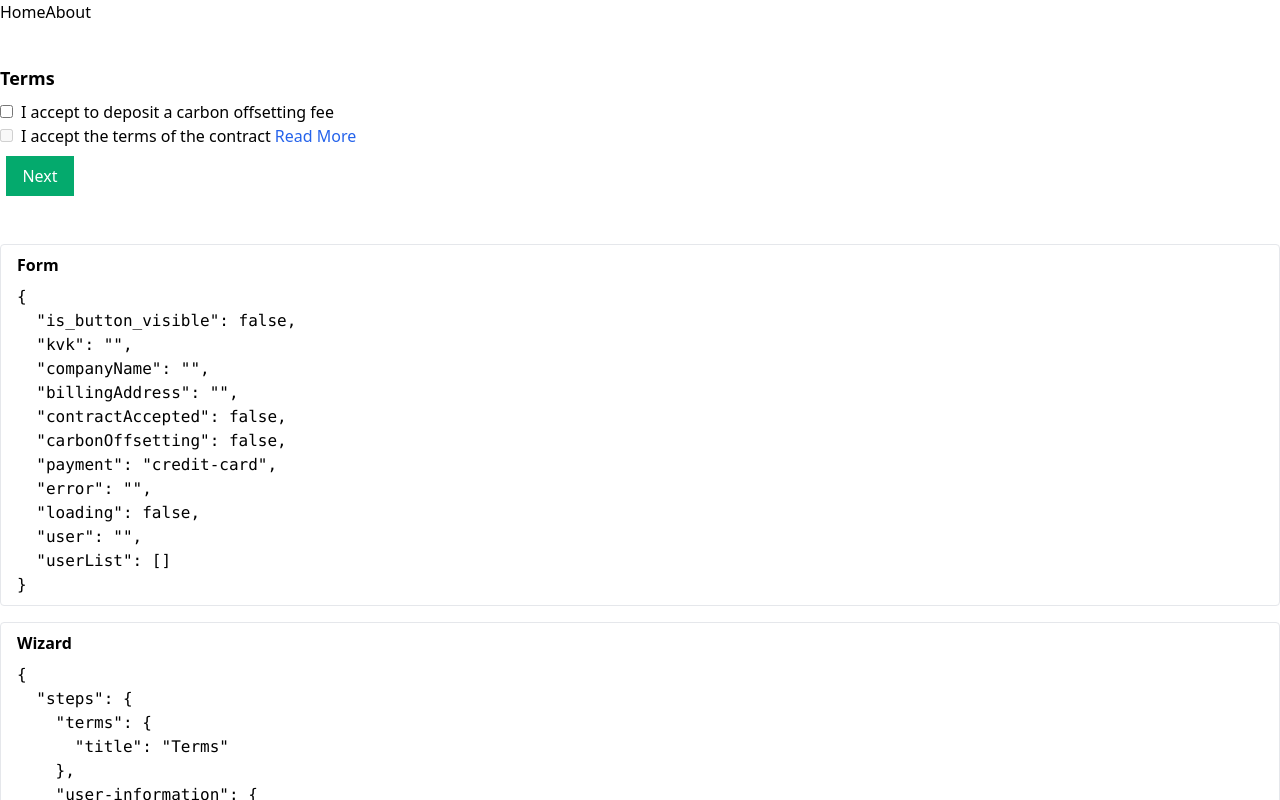
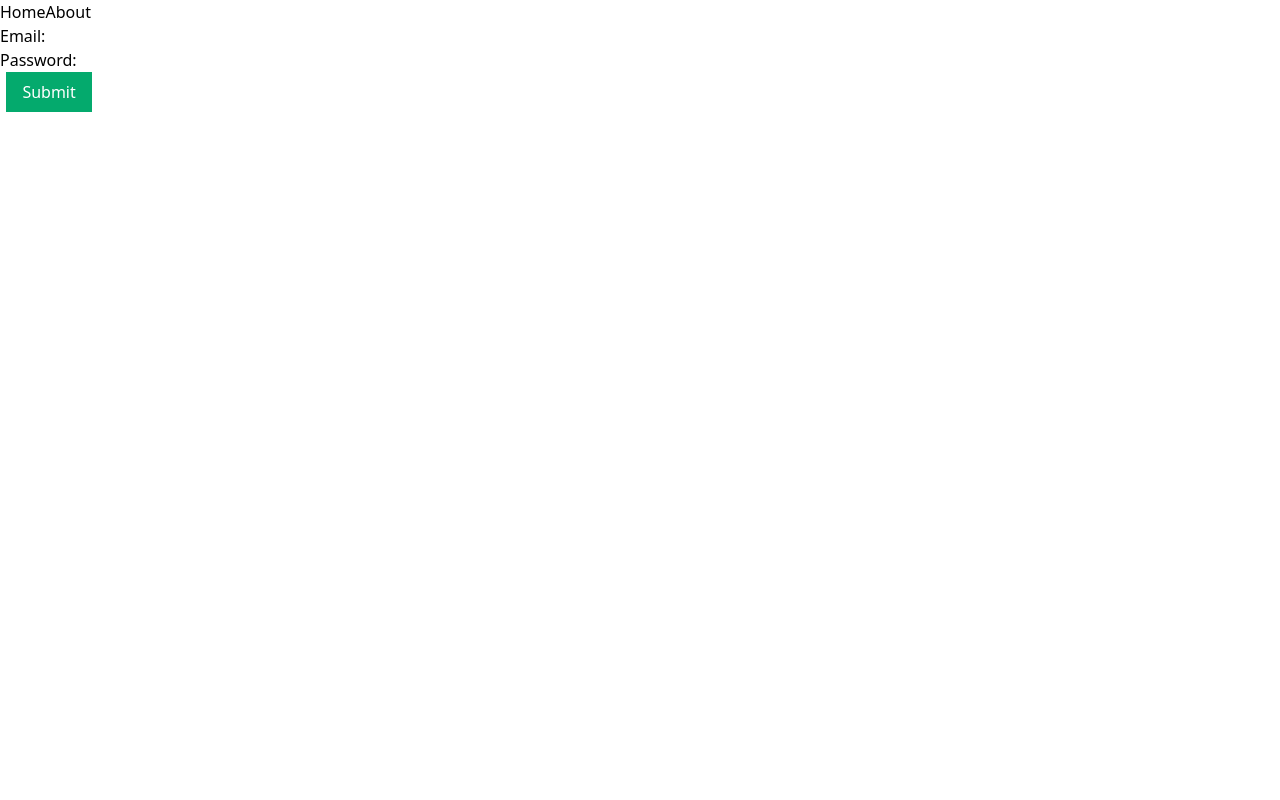
Before and after one commit to shubhamrawat0269/WEB-DEV-LEARN, a Nuxt app in the folder FRONTEND/NUXT-CRASH-2024/: page / in a window 1280 px wide. Shown: the top 800 px of the page. Built offline with nearby package versions, Linux system fonts and the light colour scheme.

Commit message:
TsFormValidator Added

```diff
--- /dev/null
+++ b/FRONTEND/NUXT-CRASH-2024/components/TsFormValidator.vue
@@ -0,0 +1,70 @@
+<template>
+    <form @submit.prevent="submitForm">
+        <div>
+            <label for="email">Email:</label>
+            <input v-model="form.email" type="email" id="email" />
+            <span v-if="errors.email">{{ errors.email }}</span>
+        </div>
+
+        <div>
+            <label for="password">Password:</label>
+            <input v-model="form.password" type="password" id="password" />
+            <span v-if="errors.password">{{ errors.password }}</span>
+        </div>
+
+        <button type="submit">Submit</button>
+    </form>
+</template>
+
+<script setup>
+import { ref } from 'vue';
+
+const form = ref({
+    email: '',
+    password: '',
+});
+
+const errors = ref({});
+
+const submitForm = () => {
+    errors.value = validateForm(form.value);
+
+    if (Object.keys(errors.value).length === 0) {
+        // Submit the form, no errors
+        console.log('Form Submitted:', form.value);
+    } else {
+        // Handle errors
+        console.log('Form Errors:', errors.value);
+    }
+};
+
+function validateForm(fields) {
+    const errors = {};
+
+    // Helper function to check if a value is an email
+    const isValidEmail = (email) => {
+        const regex = /^[^\s@]+@[^\s@]+\.[^\s@]+$/;
+        return regex.test(email);
+    };
+
+    // Loop through the form fields and apply validation rules
+    for (const [field, value] of Object.entries(fields)) {
+        // Required fields check
+        if (!value) {
+            errors[field] = `${field} is required`;
+            continue;
+        }
+
+        // Example: Email validation
+        if (field === 'email' && !isValidEmail(value)) {
+            errors[field] = 'Invalid email format';
+            continue;
+        }
+
+        // Add other field-specific validation here...
+    }
+
+    return errors; // Returns an object with any errors found
+}
+
+</script>
--- a/FRONTEND/NUXT-CRASH-2024/pages/index.vue
+++ b/FRONTEND/NUXT-CRASH-2024/pages/index.vue
@@ -1,6 +1,7 @@
 <template>
     <!-- <TsDrawerMegaMenu /> -->
-    <TsStepper />
+    <!-- <TsStepper /> -->
+    <TsFormValidator />
 </template>
 
 <script setup lang="ts">
```
